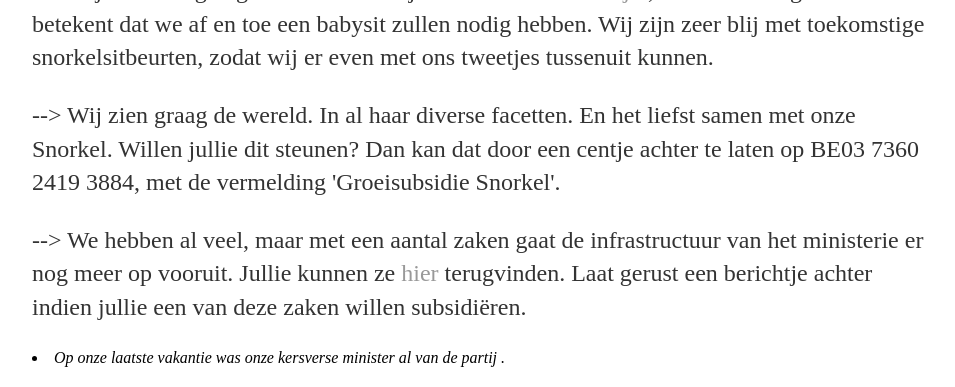
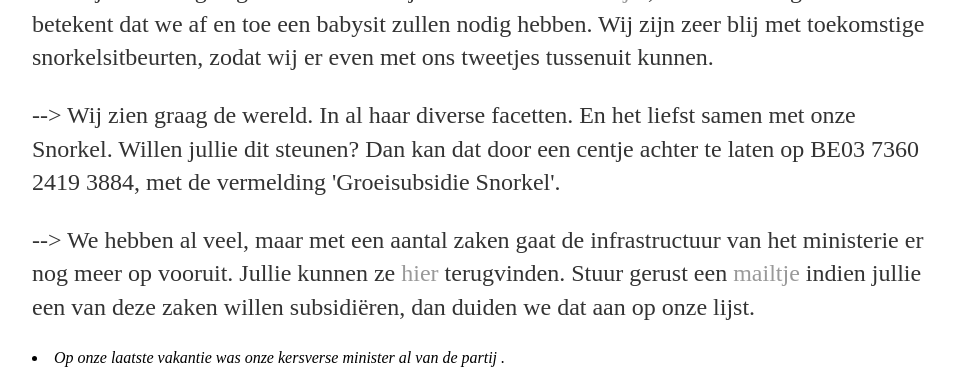
Before and after one commit to ministerievanhetgoeieleven/ministerievanhetgoeieleven.github.io, a Jekyll site: the page built from Inspiratie/index.html, in a window 1280 px wide and 900 px high, scrolled down 463 px, cut to the strip 0-387 px from the top of the window. Shown: the whole strip, without its empty margins (160-1115 px from the left). Built offline with Jekyll 4.4.1, drawn with Linux system fonts in a browser that asks for light colours.

Commit message:
Update uitleg lijst

```diff
--- a/Inspiratie/index.html
+++ b/Inspiratie/index.html
@@ -9,7 +9,7 @@ title: Ministerie van het Goeie Leven
 	<p> --> Wij eten graag. Tijd om te koken zal echter een beetje minder zijn de komende weken. Wij zijn zeer blij met gespijs dat onze magen vult.
 	<p> --> Wij zetten al graag eens de bloemetjes buiten. Ook <a href='bloemen.jpg'> letterlijk </a>, maar dat daargelaten. Dat betekent dat we af en toe een babysit zullen nodig hebben. Wij zijn zeer blij met toekomstige snorkelsitbeurten, zodat wij er even met ons tweetjes tussenuit kunnen.
 	<p> --> Wij zien graag de wereld. In al haar diverse facetten. En het liefst samen met onze Snorkel. Willen jullie dit steunen? Dan kan dat door een centje achter te laten op BE03 7360 2419 3884, met de vermelding 'Groeisubsidie Snorkel'.
-	<p> --> We hebben al veel, maar met een aantal zaken gaat de infrastructuur van het ministerie er nog meer op vooruit. Jullie kunnen ze <a href='https://jamboard.google.com/d/1Afi4NQhCWGtyeu0YoTrQl1StG5x2ddrck5mHVcl8fVQ/viewer'> hier </a> terugvinden. Laat gerust een berichtje achter indien jullie een van deze zaken willen subsidiëren.
+	<p> --> We hebben al veel, maar met een aantal zaken gaat de infrastructuur van het ministerie er nog meer op vooruit. Jullie kunnen ze <a href='https://jamboard.google.com/d/1Afi4NQhCWGtyeu0YoTrQl1StG5x2ddrck5mHVcl8fVQ/viewer'> hier </a> terugvinden. Stuur gerust een <a href='ministerievanhetgoeieleven@gmail.com'> mailtje </a> indien jullie een van deze zaken willen subsidiëren, dan duiden we dat aan op onze lijst.
 	<p>
 	<li> <em> Op onze laatste vakantie was onze kersverse minister al van de partij <!em>.
 	<p> <img src='meermin.jpg' alt='Snorkie is hier al aanwezig' height='1160' width='870'>
```
